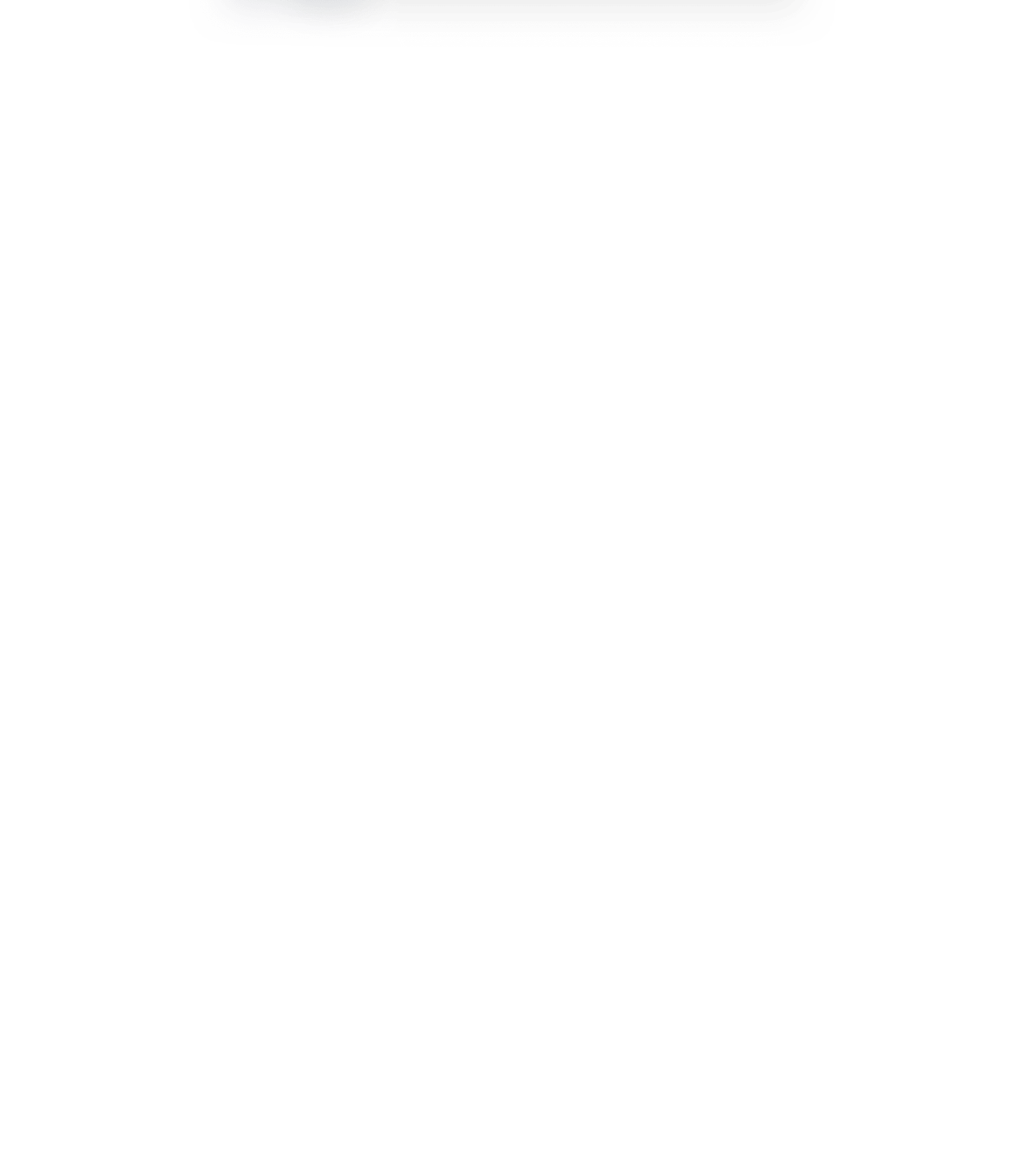
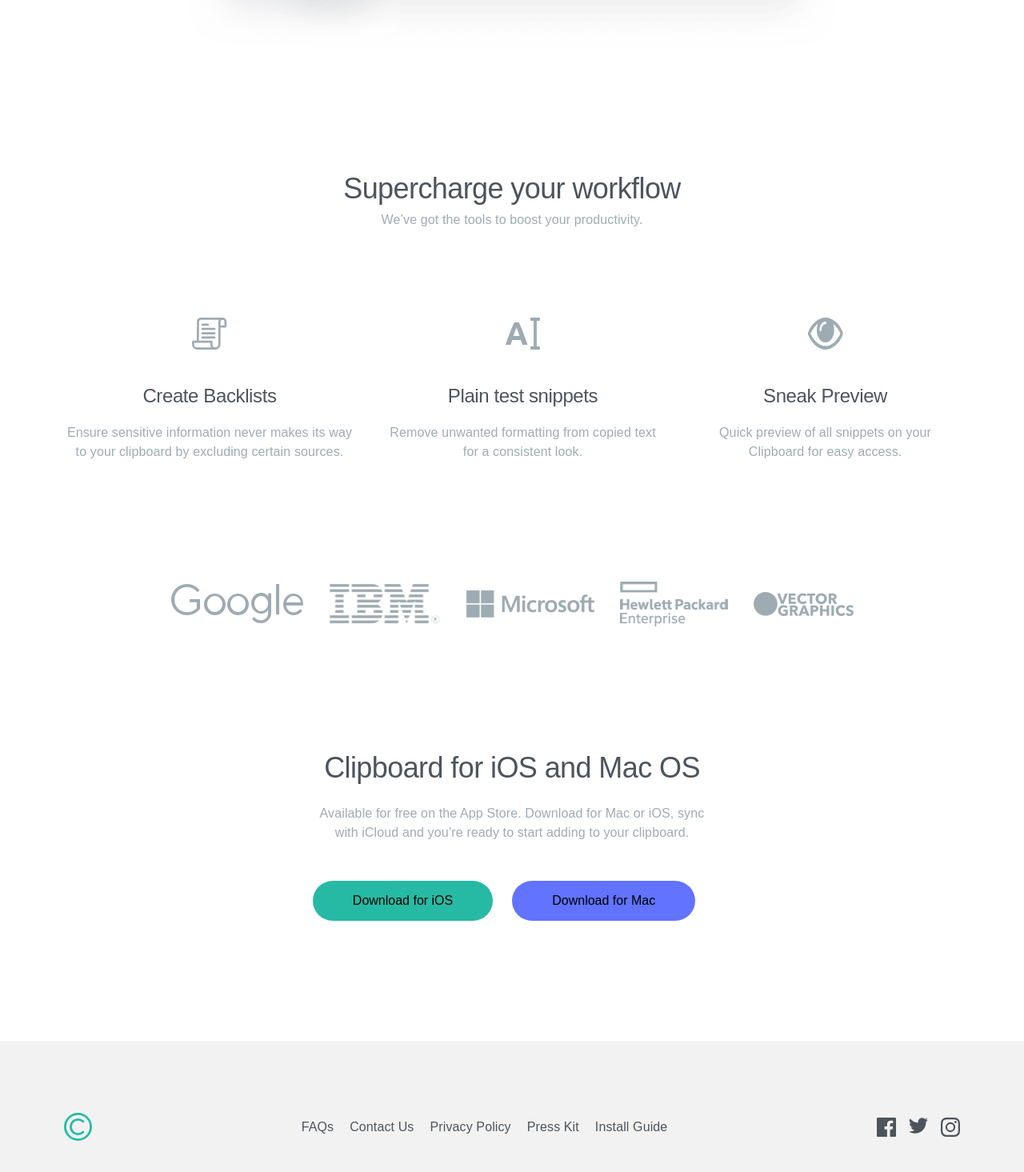
Before and after one commit to DivineUgorji/frontendmentor-projects, a React (Vite) app in the folder clipboard-landing-page/: page / in a window 1280 px wide. Shown: the part 2360-3825 px from the top of the page at 80% size. Before the commit the page ends 2569 px from the top, so only its background shows below. Built offline with nearby package versions, Linux system fonts and the light colour scheme; a web font is replaced by a local one.

Commit message:
clipboard-landing-page: build footer, AccessFeature, and CustomerBrands sections 🎉

```diff
--- a/clipboard-landing-page/contents.js
+++ b/clipboard-landing-page/contents.js
@@ -1,3 +1,15 @@
+import backlistIcon from "/src/assets/images/icon-blacklist.svg";
+import textIcon from "/src/assets/images/icon-text.svg";
+import previewIcon from "/src/assets/images/icon-preview.svg";
+import googleLogo from "./src/assets/images/logo-google.png";
+import ibmLogo from "./src/assets/images/logo-ibm.png";
+import microsoftLogo from "./src/assets/images/logo-microsoft.png";
+import hpLogo from "./src/assets/images/logo-hp.png";
+import vectorGraphicsLogo from "./src/assets/images/logo-vector-graphics.png";
+import facebookIcon from "./src/assets/images/icon-facebook.svg";
+import instagramIcon from "./src/assets/images/icon-instagram.svg";
+import twitterIcon from "./src/assets/images/icon-twitter.svg";
+
 const features = [
   {
     id: 1,
@@ -20,4 +32,106 @@
   },
 ];
 
-export default features;
+const intergrations = [
+  {
+    id: 1,
+    icon: backlistIcon,
+    title: "Create Backlists",
+    description:
+      "Ensure sensitive information never makes its way to your clipboard by excluding certain sources.",
+  },
+
+  {
+    id: 2,
+    icon: textIcon,
+    title: "Plain test snippets",
+    description:
+      "Remove unwanted formatting from copied text for a consistent look.",
+  },
+
+  {
+    id: 3,
+    icon: previewIcon,
+    title: "Sneak Preview",
+    description:
+      "Quick preview of all snippets on your Clipboard for easy access.",
+  },
+];
+
+const brandLogos = [
+  {
+    id: 1,
+    icon: googleLogo,
+    alt: "Google brand logo",
+  },
+
+  {
+    id: 2,
+    icon: ibmLogo,
+    alt: "IBM brand logo",
+  },
+
+  {
+    id: 3,
+    icon: microsoftLogo,
+    alt: "Microsoft brand logo",
+  },
+
+  {
+    id: 4,
+    icon: hpLogo,
+    alt: "Hewlet Packard brand logo",
+  },
+
+  {
+    id: 5,
+    icon: vectorGraphicsLogo,
+    alt: "Vector graphics brand logo",
+  },
+];
+
+const footerLinks = [
+  {
+    id: 1,
+    link: "FAQs",
+  },
+
+  {
+    id: 2,
+    link: "Contact Us",
+  },
+
+  {
+    id: 3,
+    link: "Privacy Policy",
+  },
+
+  {
+    id: 4,
+    link: "Press Kit",
+  },
+
+  {
+    id: 5,
+    link: "Install Guide",
+  },
+];
+
+const socialLinks = [
+  {
+    id: 1,
+    icon: facebookIcon,
+  },
+
+  {
+    id: 2,
+    icon: twitterIcon,
+  },
+
+  {
+    id: 3,
+    icon: instagramIcon,
+  },
+];
+
+export { features, intergrations, brandLogos, footerLinks, socialLinks };
--- a/clipboard-landing-page/package.json
+++ b/clipboard-landing-page/package.json
@@ -11,6 +11,7 @@
   },
   "dependencies": {
     "@tailwindcss/vite": "^4.1.13",
+    "motion": "^12.23.22",
     "react": "^19.1.1",
     "react-dom": "^19.1.1",
     "tailwindcss": "^4.1.13"
--- a/clipboard-landing-page/src/components/UI/Button/Button.jsx
+++ b/clipboard-landing-page/src/components/UI/Button/Button.jsx
@@ -3,7 +3,7 @@
 const Button = ({ children, className }) => {
   return (
     <button
-      className={`w-full md:max-w-fit cursor-pointer lg:px-[50px] md:px-[36px] py-[13px] rounded-[28px] ${className}`}
+      className={`w-full md:max-w-fit cursor-pointer hover:shadow-2xl lg:px-[50px] md:px-[36px] py-[13px] rounded-[28px] ${className}`}
     >
       {children}
     </button>
--- a/clipboard-landing-page/src/components/sections/CustomerBrands.jsx
+++ b/clipboard-landing-page/src/components/sections/CustomerBrands.jsx
@@ -1,10 +1,35 @@
 import React from "react";
-
+import { brandLogos } from "../../../contents";
+import Button from "../UI/Button/Button";
 const CustomerBrands = () => {
   return (
-    <div>
-      <h1>This is a customer brand</h1>
-    </div>
+    <section className="wrapper">
+      <ul
+        className="flex flex-col md:flex-row gap-x-8 gap-y-16
+      justify-center items-center pb-[5.625rem] md:pb-[9.375rem]"
+      >
+        {brandLogos.map((brandLogos) => (
+          <li key={brandLogos.id} className="">
+            <img src={brandLogos.icon} alt={brandLogos.alt} className="" />
+          </li>
+        ))}
+      </ul>
+      <div className="grid place-content-center text-center pb-[5.625rem] md:pb-[9.375rem]">
+        <h2 className="font-normal text-fs-2">Clipboard for iOS and Mac OS</h2>
+        <p className="pt-4.5">
+          Available for free on the App Store. Download for Mac or iOS, sync
+          with iCloud and you’re ready to start adding to your clipboard.
+        </p>
+        <div className="flex flex-col md:flex-row gap-6 pt-[3rem]">
+          <Button className="bg-strong-cyan hover:opacity-75">
+            Download for iOS
+          </Button>
+          <Button className="bg-light-blue hover:opacity-75">
+            Download for Mac
+          </Button>
+        </div>
+      </div>
+    </section>
   );
 };
 
--- a/clipboard-landing-page/src/components/sections/Features.jsx
+++ b/clipboard-landing-page/src/components/sections/Features.jsx
@@ -85,7 +85,7 @@
 
 import React from "react";
 import featureImg from "../../assets/images/image-computer.png";
-import features from "../../../contents";
+import { features } from "../../../contents";
 
 const Features = () => {
   return (
@@ -109,7 +109,9 @@
           <img
             src={featureImg}
             alt="desktop computer screen"
-            className="justify-self-center md:absolute md:left-0 md:translate-x-[-25%] md:translate-y-[-42%] w-[312px] h-[238px] md:w-[512px] md:h-[450px] lg:w-[752px] lg:h-[572px]"
+            className="justify-self-center md:absolute md:left-0 md:translate-x-[-25%]
+            md:translate-y-[-42%] w-[312px] h-[238px] md:w-[512px]
+            md:h-[450px] lg:w-[752px] lg:h-[572px]"
           />
         </div>
 
--- a/clipboard-landing-page/src/components/sections/Footer.jsx
+++ b/clipboard-landing-page/src/components/sections/Footer.jsx
@@ -1,10 +1,46 @@
 import React from "react";
+import footerLogo from "../../assets/images/logo.svg";
+import { footerLinks, socialLinks } from "../../../contents";
 
 const Footer = () => {
   return (
-    <div>
-      <h1>This is footer</h1>
-    </div>
+    <footer className="bg-off-white py-[3.25rem] sm:py-[3rem]">
+      <div className="wrapper flex flex-col md:flex-row justify-between items-center">
+        <div>
+          <a href="#">
+            <img
+              src={footerLogo}
+              alt="logo"
+              className="w-[35px] h-[35px] text-strong-cyan"
+            />
+          </a>
+        </div>
+        <ul className="flex flex-col sm:flex-row gap-x-5 gap-y-6 justify-center items-center text-center py-6 sm:py-12">
+          {footerLinks.map((footerLink) => (
+            <li key={footerLink.id}>
+              <a href="#">
+                <p className="text-dark-grayish-blue hover:text-strong-cyan">
+                  {footerLink.link}
+                </p>
+              </a>
+            </li>
+          ))}
+        </ul>
+        <ul className="flex gap-4">
+          {socialLinks.map((socialLink) => (
+            <li key={socialLink.id}>
+              <a href="#">
+                <img
+                  src={socialLink.icon}
+                  alt="social link"
+                  className="text-dark-grayish-blue hover:text-strong-cyan"
+                />
+              </a>
+            </li>
+          ))}
+        </ul>
+      </div>
+    </footer>
   );
 };
 
--- a/clipboard-landing-page/src/components/sections/Home.jsx
+++ b/clipboard-landing-page/src/components/sections/Home.jsx
@@ -2,6 +2,9 @@
 import Hero from "../sections/Hero";
 import Features from "./Features";
 import AccessFeature from "./AccessFeature";
+import Intergration from "./Intergration";
+import CustomerBrands from "./CustomerBrands";
+import Footer from "./Footer";
 
 const Home = () => {
   return (
@@ -12,6 +15,9 @@
       <Hero />
       <Features />
       <AccessFeature />
+      <Intergration />
+      <CustomerBrands />
+      <Footer />
     </main>
   );
 };
--- a/clipboard-landing-page/src/components/sections/Intergration.jsx
+++ b/clipboard-landing-page/src/components/sections/Intergration.jsx
@@ -1,10 +1,25 @@
 import React from "react";
+import { intergrations } from "../../../contents";
 
 const Intergration = () => {
   return (
-    <div>
-      <h1>This is for Intergration</h1>
-    </div>
+    <section className="wrapper pb-[9.375rem]">
+      <div className=" grid place-content-center text-center">
+        <h2 className="font-normal text-fs-2">Supercharge your workflow</h2>
+        <p>We’ve got the tools to boost your productivity.</p>
+      </div>
+      <ul className="flex flex-col md:flex-row gap-[2rem] text-center pt-[5.625rem] md:pt-[6.875rem]">
+        {intergrations.map((intergration) => (
+          <li key={intergration.id} className="flex flex-col items-center">
+            <img src={intergration.icon} alt="" className="w-[44px] h-[40px]" />
+            <h3 className="font-normal text-fs-3 pt-[2.5rem]">
+              {intergration.title}
+            </h3>
+            <p className="pt-4">{intergration.description}</p>
+          </li>
+        ))}
+      </ul>
+    </section>
   );
 };
 
```
Also changed, not shown: 1 other file (tests, documents, lock files or other folders).
